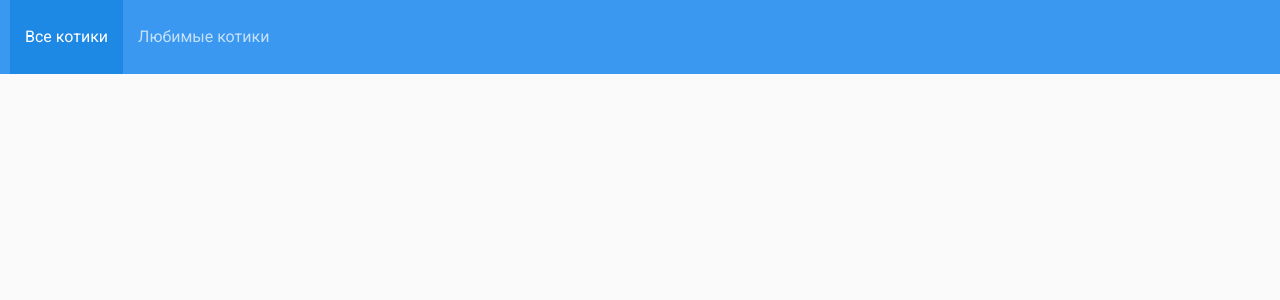
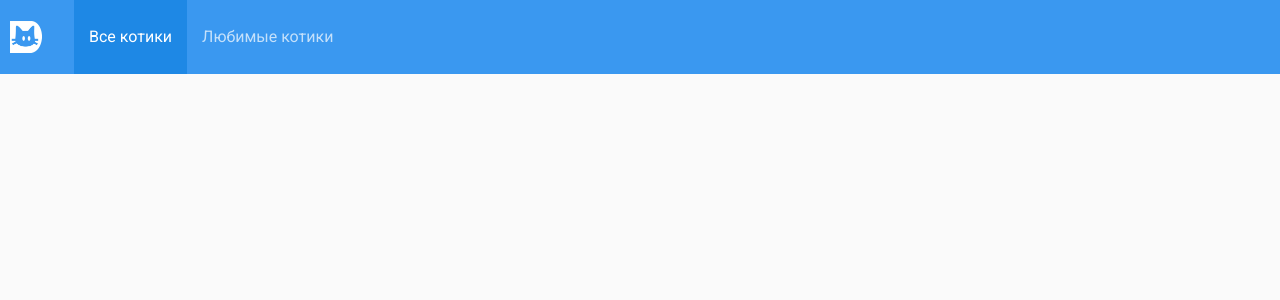
Before and after one commit to Ze40/cats-pin, a React (Vite) app in the folder front/: page / in a window 1280 px wide. Shown: the top 300 px of the page. Built offline with nearby package versions, Linux system fonts and the light colour scheme.

Commit message:
style(header): add logo

```diff
--- a/front/src/styles/templates.scss
+++ b/front/src/styles/templates.scss
@@ -56,3 +56,7 @@
 .gap-md {
   gap: 8px;
 }
+
+.gap-3xl {
+  gap: 32px;
+}
--- a/front/src/widgets/header/ui/header.tsx
+++ b/front/src/widgets/header/ui/header.tsx
@@ -1,11 +1,13 @@
 import { Container } from "@/shared/ui";
 
 import Navigation from "../../navigation/ui/navigation";
+import classes from "./style.module.scss";
 
 const Header = () => {
   return (
     <header className="bg-secondary">
-      <Container>
+      <Container className="flex items-center gap-3xl">
+        <img src="/logo/logo-main.png" alt="logo" className={classes.logo} />
         <Navigation />
       </Container>
     </header>
--- /dev/null
+++ b/front/src/widgets/header/ui/style.module.scss
@@ -0,0 +1,5 @@
+.logo {
+  object-fit: contain;
+  width: 32px;
+  aspect-ratio: 1 / 1;
+}
```
